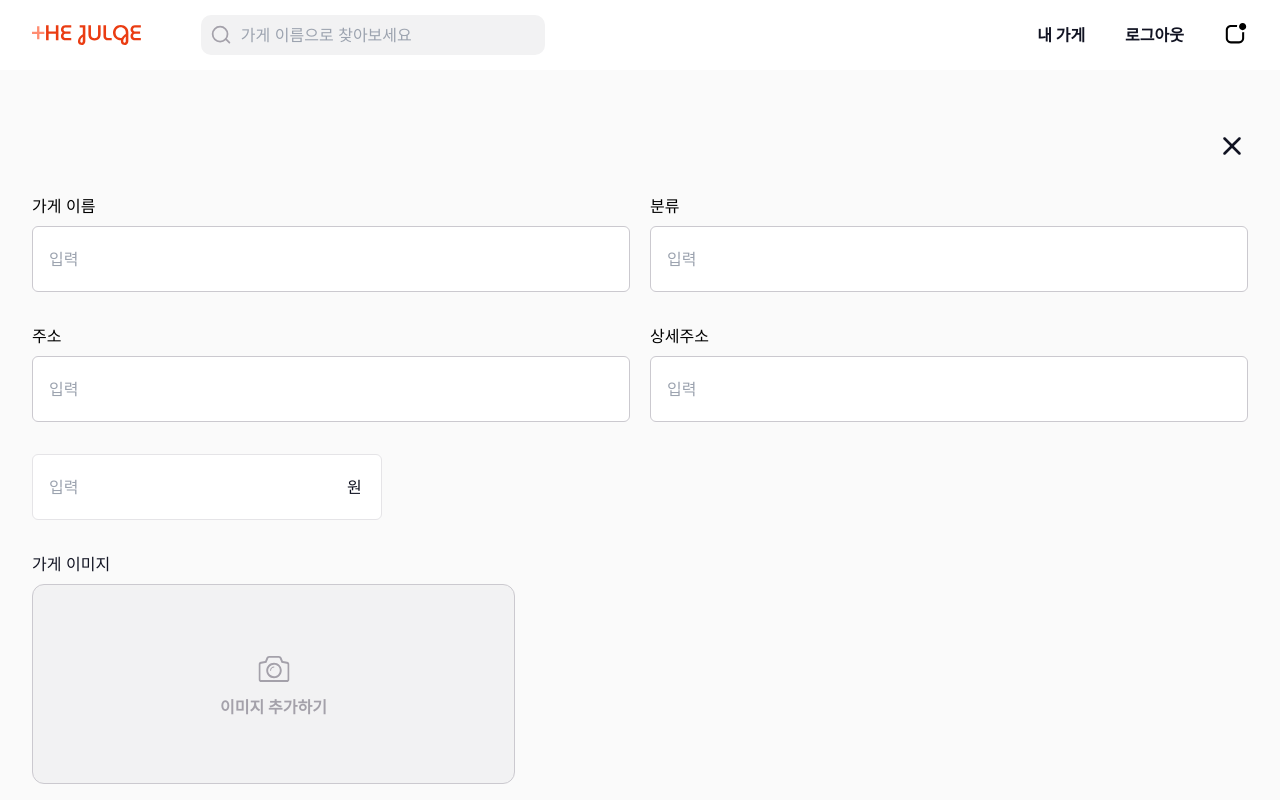
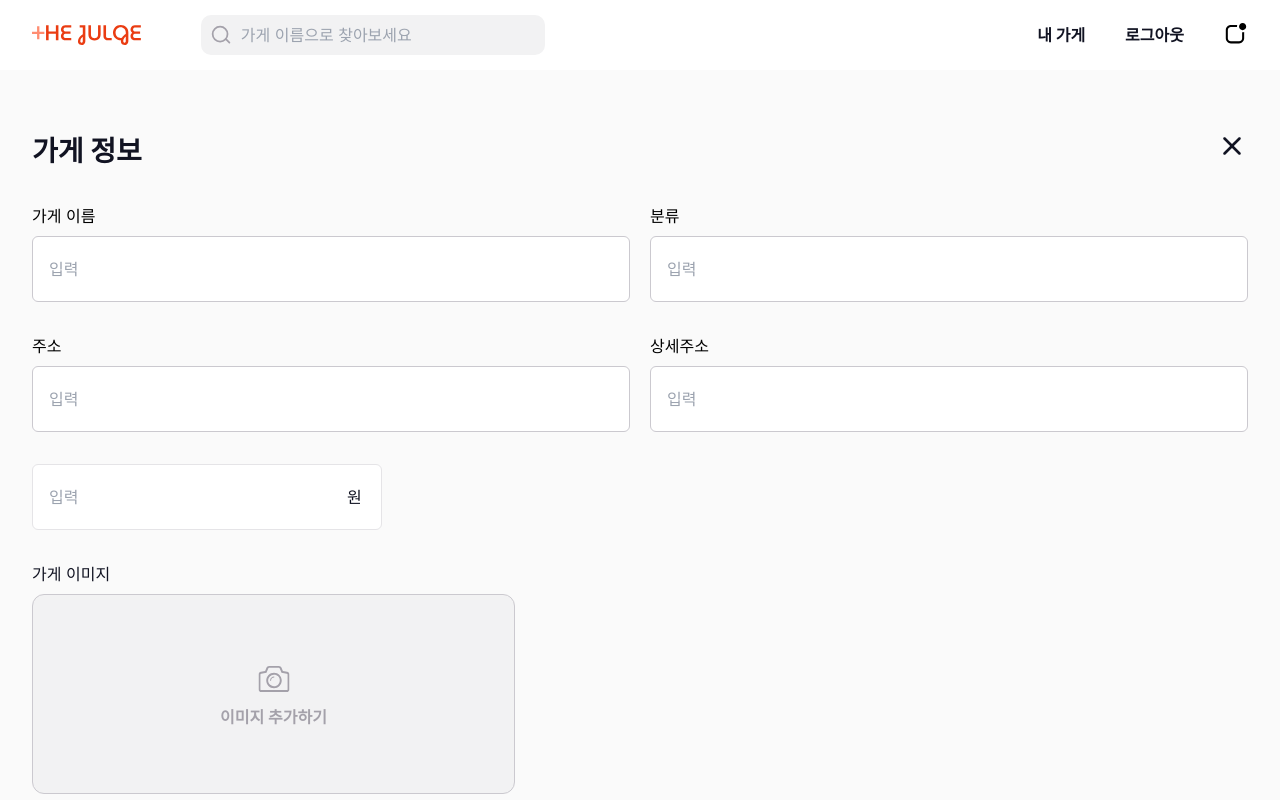
Before and after one commit to DDaHeuk/The-julge, a Next.js app: page /editmyshop in a window 1280 px wide. Shown: the top 800 px of the page. Built offline with nearby package versions, Linux system fonts and the light colour scheme.

Commit message:
refactor : header prop 추가

```diff
--- a/src/app/(contents)/editmyshop/page.tsx
+++ b/src/app/(contents)/editmyshop/page.tsx
@@ -6,7 +6,7 @@ const editMyShop = () => {
   return (
     <div className="flex px-[12px] md:px-[32px] lg:px-[238px] pt-[40px] md:pt-[60px] pb-[80px] md:pb-[60px] flex-col items-start bg-gray5">
       <div className="flex flex-col items-center gap-[24px] md:gap-[32px] w-[100%]">
-        <AssignHeader />
+        <AssignHeader title="가게 정보" />
         <EditMyShopInfo />
         <Button className="w-[100%] md:w-[312px]" color="filled">
           편집하기
```
